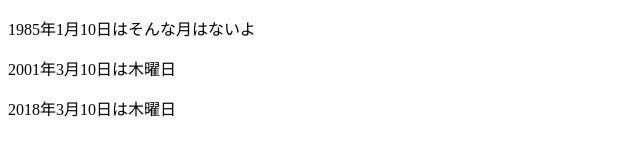
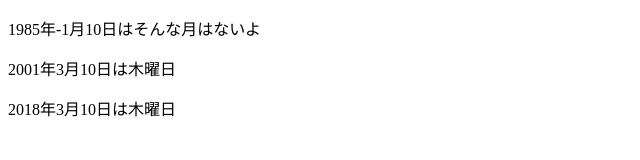
Before and after one commit to masa3811/masa3811.github.io, a plain HTML site: page index.html in a window 1280 px wide. Shown: the full height of the page, 0-640 px from the left. Drawn offline with Linux system fonts and the light colour scheme.

Commit message:
return-return

```diff
--- a/index.html
+++ b/index.html
@@ -15,7 +15,7 @@
 		return youbi[date.getDay()];
 		}
 
-		document.write('<p>1985年1月10日は' + getYoubi(1985,-1,10) + '</p>');
+		document.write('<p>1985年-1月10日は' + getYoubi(1985,-1,10) + '</p>');
 		document.write('<p>2001年3月10日は' + getYoubi(2001,3,10) + '</p>');
 		document.write('<p>2018年3月10日は' + getYoubi(2018,3,10) + '</p>');
 	</script>
```
